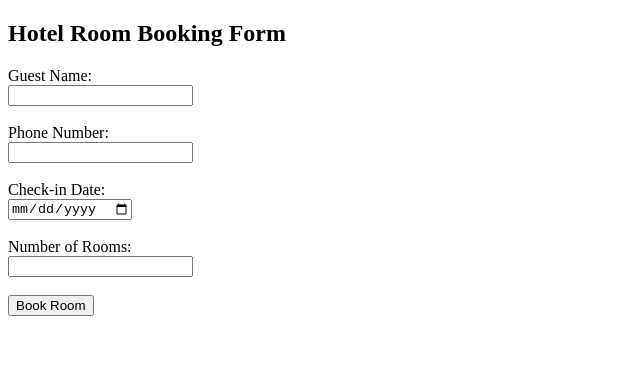
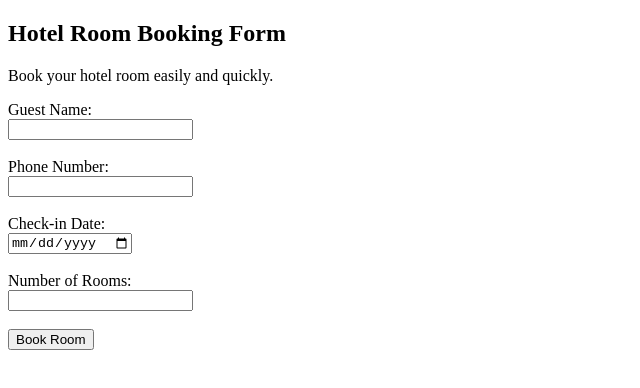
Before and after one commit to RITHVIKKRISHNAJAWAHAR/hotel-booking, a website: page index.html in a window 1280 px wide. Shown: the whole page, without its empty margins (0-640 px from the left). Drawn offline with Linux system fonts and the light colour scheme.

Commit message:
Added booking page description

```diff
--- a/index.html
+++ b/index.html
@@ -7,6 +7,7 @@
 <body>
 
     <h2>Hotel Room Booking Form</h2>
+    <p>Book your hotel room easily and quickly.</p>
 
     <form action="/book" method="POST">
 
```
